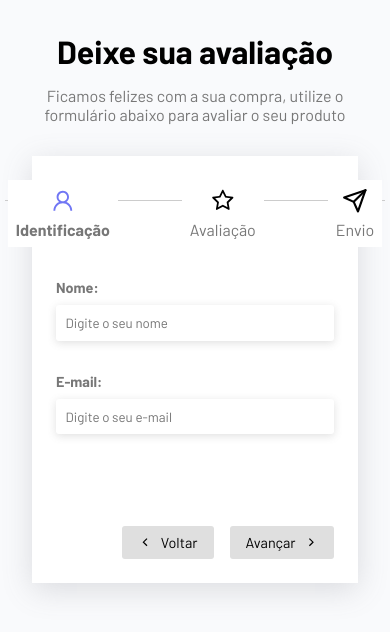
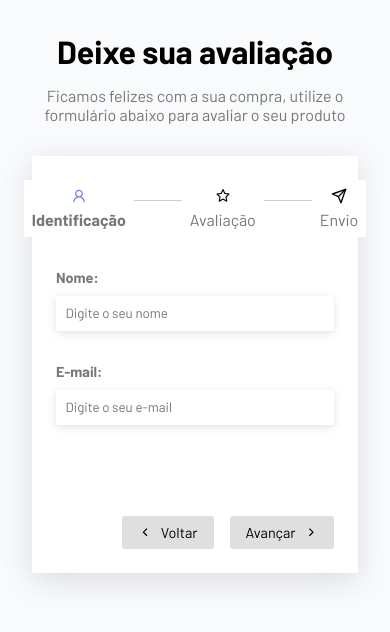
Before and after one commit to Fernando-Goncalves-Santos/Formulario_Multistep_React-ts, a React (Vite) app: page / in a window 390 px wide. Shown: the top 632 px of the page. Built offline with nearby package versions, Linux system fonts and the light colour scheme.

Commit message:
responsividade

```diff
--- a/src/components/Steps.css
+++ b/src/components/Steps.css
@@ -37,3 +37,20 @@
 .active > svg {
     fill: #7076f4;
 }
+
+@media (width <= 425px){
+    .step svg {
+        font-size: 1rem;
+    }
+
+    .steps {
+        gap: 3rem
+    }
+
+    .steps::after {
+        content: "";
+        width: 280px;
+    }
+
+
+}
```
